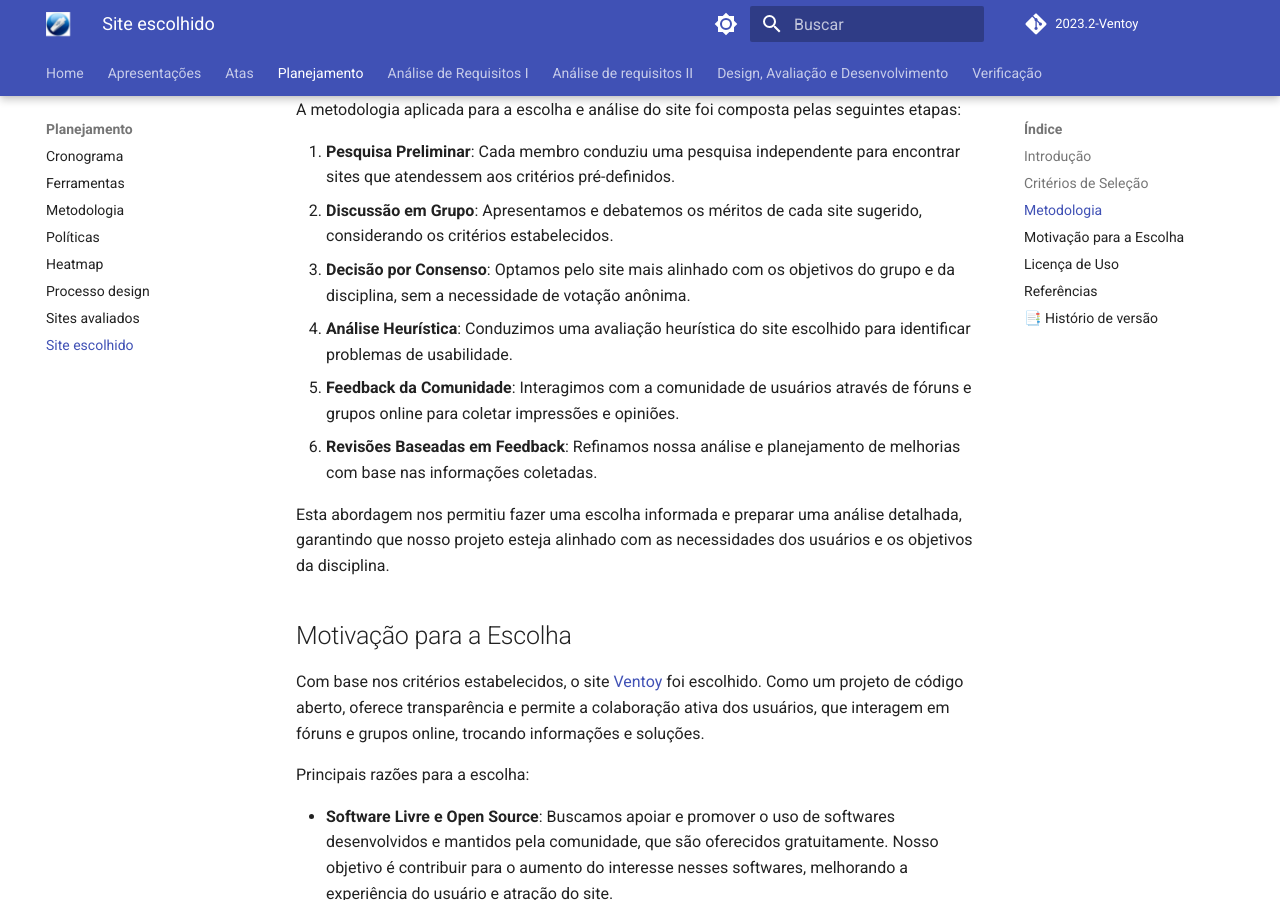
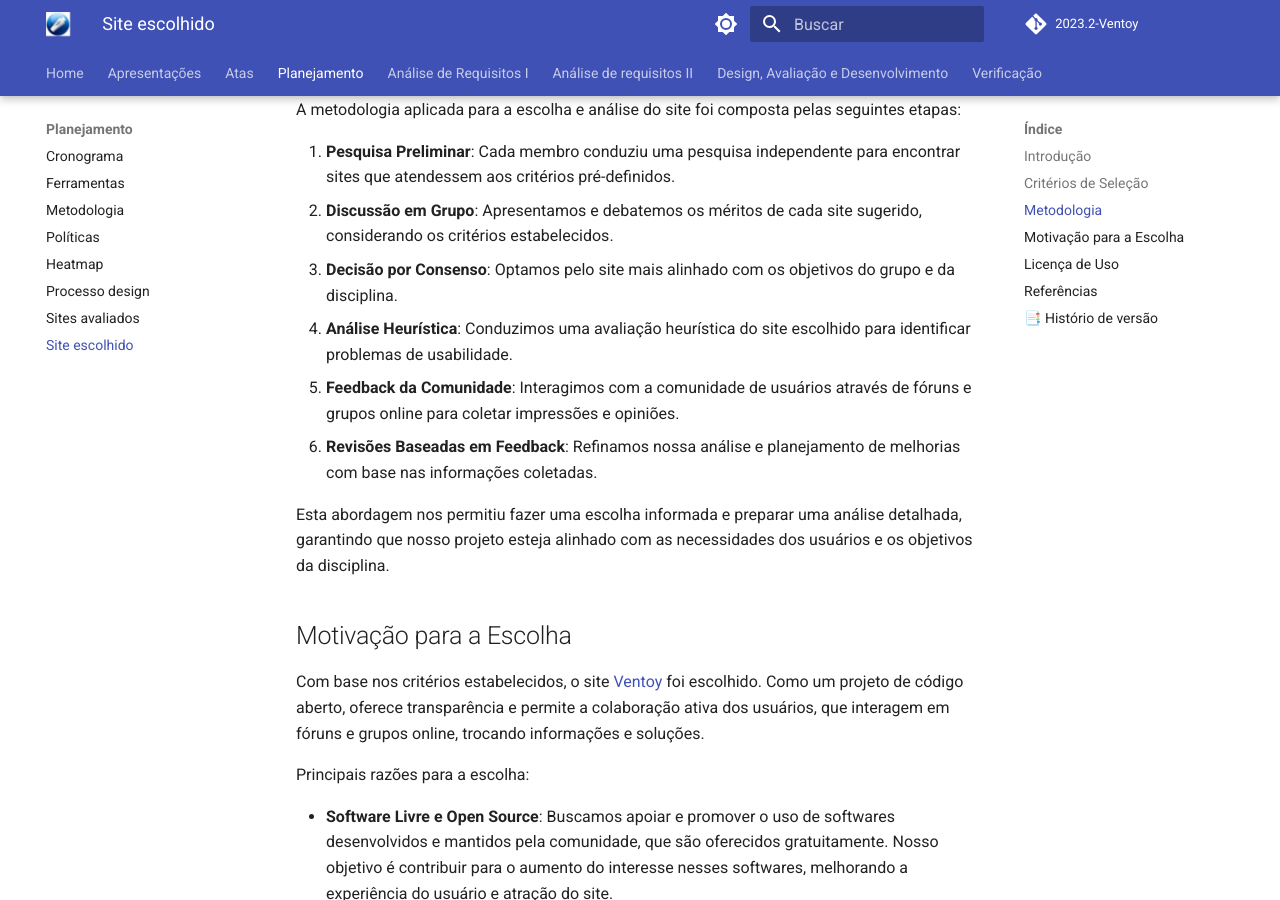
Before and after one commit to Interacao-Humano-Computador/2023.2-Ventoy, an MkDocs documentation site: the page built from docs/planejamento/site-escolhido.md, in a window 1280 px wide and 900 px high, scrolled down 634 px. Built offline with MkDocs 1.6.1 and Material for MkDocs 9.7.7, drawn with Linux system fonts in a browser that asks for light colours; comment, search, counter and statistics services are not loaded.

Commit message:
Update site-escolhido.md

```diff
--- a/docs/planejamento/site-escolhido.md
+++ b/docs/planejamento/site-escolhido.md
@@ -19,7 +19,7 @@ A metodologia aplicada para a escolha e análise do site foi composta pelas segu
 
 1. **Pesquisa Preliminar**: Cada membro conduziu uma pesquisa independente para encontrar sites que atendessem aos critérios pré-definidos.
 2. **Discussão em Grupo**: Apresentamos e debatemos os méritos de cada site sugerido, considerando os critérios estabelecidos.
-3. **Decisão por Consenso**: Optamos pelo site mais alinhado com os objetivos do grupo e da disciplina, sem a necessidade de votação anônima.
+3. **Decisão por Consenso**: Optamos pelo site mais alinhado com os objetivos do grupo e da disciplina.
 4. **Análise Heurística**: Conduzimos uma avaliação heurística do site escolhido para identificar problemas de usabilidade.
 5. **Feedback da Comunidade**: Interagimos com a comunidade de usuários através de fóruns e grupos online para coletar impressões e opiniões.
 6. **Revisões Baseadas em Feedback**: Refinamos nossa análise e planejamento de melhorias com base nas informações coletadas.
```
